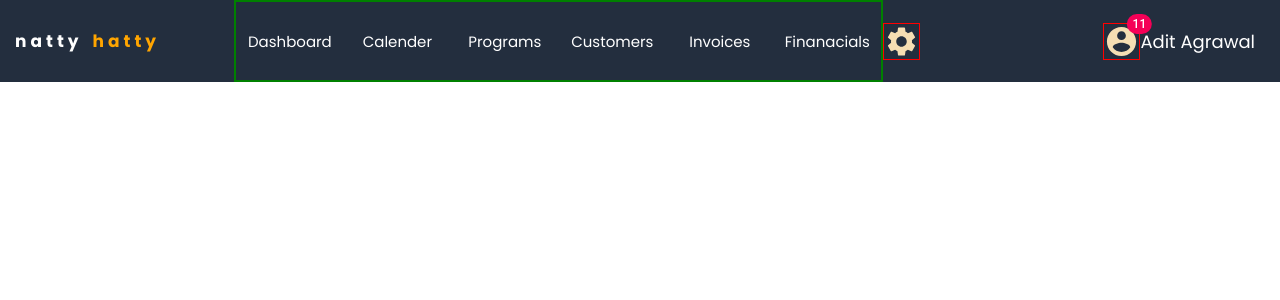
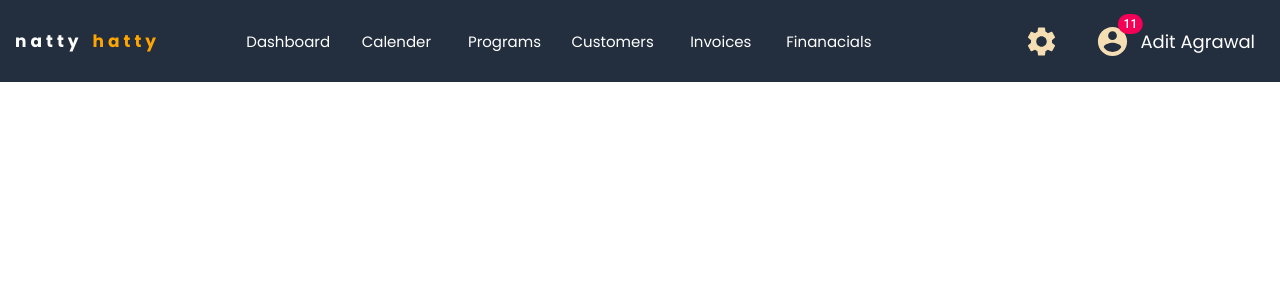
Before and after one commit to Natty-Hatty/Redux-Type-Test, a React (Create React App) app: page / in a window 1280 px wide. Shown: the top 300 px of the page. Built offline with nearby package versions, Linux system fonts and the light colour scheme.

Commit message:
overflow fixed

```diff
--- a/src/App.css
+++ b/src/App.css
@@ -1,5 +1,4 @@
 .App {
-	text-align: center;
 	/* background: linear-gradient(180deg, #f08, #d0e); */
-	height: 100vh;
+	height: 300vh;
 }
--- a/src/App.tsx
+++ b/src/App.tsx
@@ -7,7 +7,7 @@ const GlobalStyle = createGlobalStyle`
     box-sizing: border-box;
     margin: 0;
     padding: 0;
-	font-family: 'Poppins', sans-serif;
+	  font-family: 'Poppins', sans-serif;
   }
 `;
 
--- a/src/NavBar.tsx
+++ b/src/NavBar.tsx
@@ -35,10 +35,14 @@ const NavBar = () => {
 	useEffect(() => {
 		if (elementPosition > -1) {
 			setOverlay(true);
+			document.body.style.overflow = 'hidden';
 		} else {
 			setOverlay(false);
+			document.body.style.overflow = '';
 		}
 	}, [elementPosition]);
+
+	// Add Framer Motion in submene opening
 
 	return (
 		<Header>
@@ -53,7 +57,7 @@ const NavBar = () => {
 				<ProfileDiv>
 					<SettingNavDropDown
 						elementPosition={6}
-						title="Dashboard"
+						title="Settings"
 						opened={elementPosition === 6}
 						onHover={onHover}
 					/>
@@ -76,6 +80,7 @@ const NavBar = () => {
 export default NavBar;
 
 // backdrop could be just overlay to show something is opened
+// hover highlight setting icon
 
 const NavButtons = ({ onHover, elementPosition }: any) => {
 	return (
@@ -130,9 +135,12 @@ const NavDropDown = ({ title, opened, elementPosition, onHover }: any) => {
 				{title}
 			</DropDownBtn>
 			<DropDownContent active={opened}>
-				<h1>{title}</h1>
-				<h1>{title}</h1>
-				<h1>{title}</h1>
+				<div className="dropdown-content">
+					<h1 style={{ border: '1px solid red' }}>{title}</h1>
+					<h1>{title}</h1>
+					<h1>{title}</h1>
+					<p>New here Welcome to natty hatty</p>
+				</div>
 			</DropDownContent>
 		</DropDown>
 	);
@@ -145,7 +153,14 @@ const SettingNavDropDown = ({
 	onHover,
 }: any) => {
 	return (
-		<DropDown onMouseLeave={() => onHover(-1)}>
+		<div
+			style={{
+				height: '100%',
+				display: 'flex',
+				alignItems: 'center',
+			}}
+			onMouseLeave={() => onHover(-1)}
+		>
 			<IconBtn onMouseEnter={() => onHover(elementPosition)} type="button">
 				<SettingsIcon fontSize="large" />
 			</IconBtn>
@@ -154,6 +169,6 @@ const SettingNavDropDown = ({
 				<h1>{title}</h1>
 				<h1>{title}</h1>
 			</DropDownContent>
-		</DropDown>
+		</div>
 	);
 };
--- a/src/style.ts
+++ b/src/style.ts
@@ -8,20 +8,21 @@ export const Header = styled.header`
 `;
 
 export const Nav = styled.nav`
+	box-sizing: border-box;
 	position: relative;
 	background: #232e3e;
 	display: flex;
-	align-items: center;
+	/* align-items: center; */
 	height: 82px;
 	width: 100%;
-	justify-content: space-between;
+	/* justify-content: space-between; */
 	/* border: 2px solid red; */
 	padding-left: 15px;
 	padding-right: 25px;
 `;
 
 export const ProfileDiv = styled.div`
-	/* border: 1px solid red; */
+	/* border: 1px solid orange; */
 	display: flex;
 	flex-basis: 30%;
 	align-items: center;
@@ -39,9 +40,10 @@ export const IconBtn = styled.button`
 	border: none;
 	color: wheat;
 	background: transparent;
-	border: 1px solid red;
+	/* border: 1px solid red; */
 	display: flex;
 	align-items: center;
+	padding: 10px;
 `;
 
 export const UserDiv = styled.div`
@@ -90,7 +92,7 @@ export const DropDownBtn = styled(motion.button)`
 	outline: none;
 	font-weight: 400;
 	/* border: 1px solid red; */
-	flex: 1;
+	width: 100%;
 	height: 100%;
 	cursor: pointer;
 	user-select: none;
@@ -101,9 +103,10 @@ export const DropDownBtn = styled(motion.button)`
 export const NavBtnWrap = styled.div`
 	display: flex;
 	justify-content: space-around;
-	/* border: 2px solid green; */
 	flex: 1;
-	border: 2px solid green;
+	@media only screen and (max-width: 1024px) {
+		display: none;
+	}
 `;
 
 export const UserText = styled.p`
@@ -119,20 +122,30 @@ interface DropDownProps {
 }
 export const DropDownContent = styled.div`
 	height: 500px;
-	border: 1px solid red;
-	display: ${(props: DropDownProps) => (props.active ? 'block' : 'none')};
-	/* width: 100vw; */
-
+	display: ${(props: DropDownProps) => (props.active ? 'flex' : 'none')};
 	position: absolute;
 	top: 100%;
 	width: 100vw;
 	left: 0;
 	background-color: #f7f7f7;
 	overflow: scroll;
+
+	.dropdown-content {
+		position: relative;
+		padding-bottom: 48px;
+		height: 100%;
+		width: 100%;
+		border: 3px solid;
+	}
+
+	.columns {
+		border: 1px solid red;
+	}
 `;
 
 export const DropDown = styled.div`
 	flex: 1;
+	/* border: 1px solid red; */
 `;
 
 interface BackDropProps {
```
